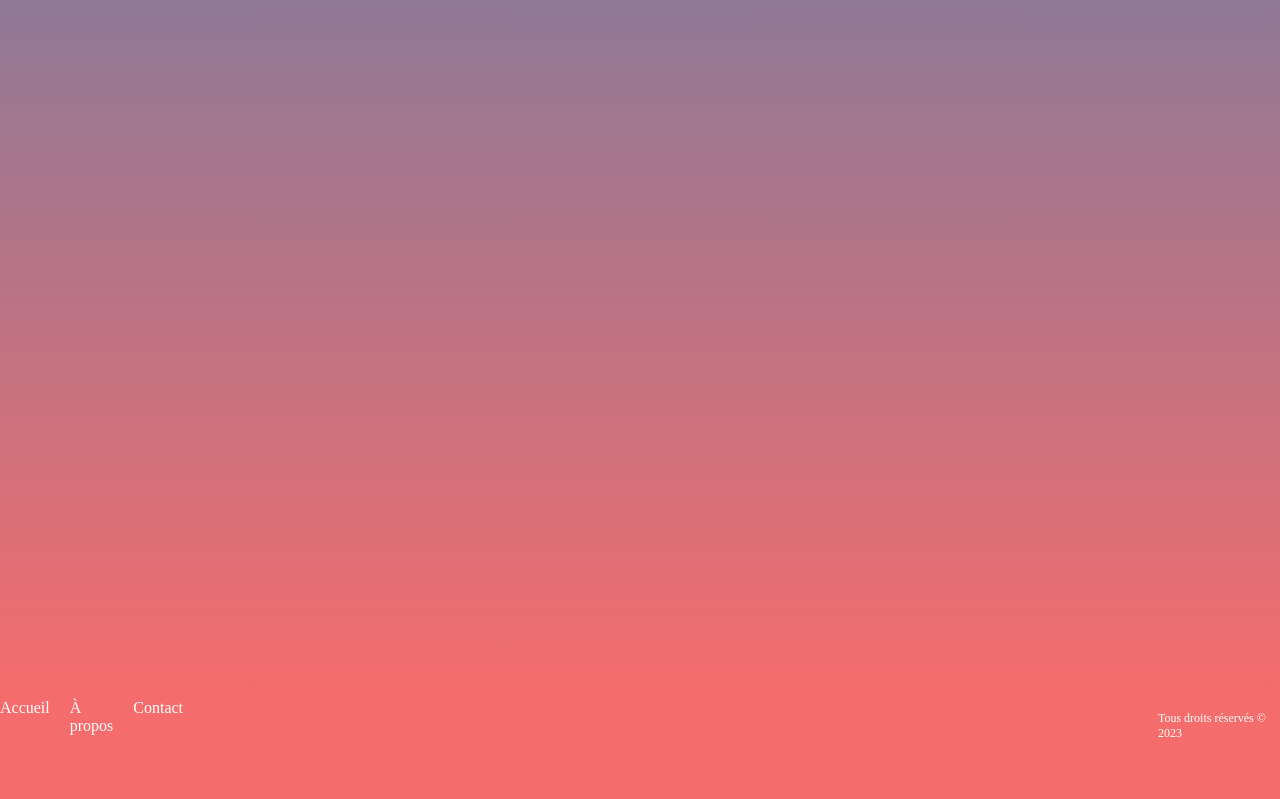
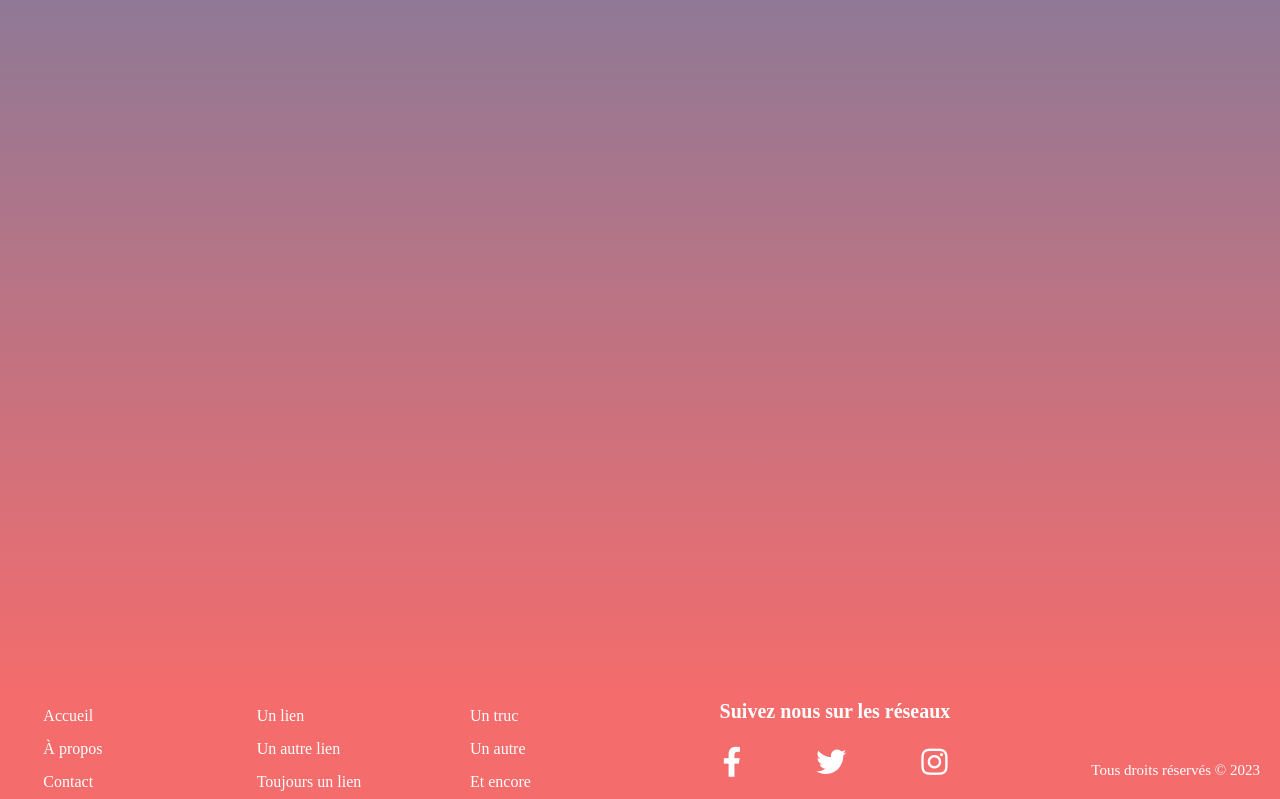
Before and after one commit to Makhnov/FUZZYTALES, a PHP site: page /FUZZYTALES/mvc/controller/index.php in a window 1280 px wide. Shown: the part 1426-2225 px from the top of the page. Run offline with PHP 8.4, Linux system fonts and the light colour scheme; data that the repository does not hold is empty; style sheets or scripts are compiled from the project's sources; some libraries are stand-ins or nearby versions.

Commit message:
footer ok

```diff
--- a/css/accueil.css
+++ b/css/accueil.css
@@ -70,7 +70,7 @@ header.scrolled {
   box-shadow: 0px 5px 7px rgba(0, 0, 0, 0.75);
 }
 
-nav {
+header nav {
   grid-row: 2;
   grid-column: 3;
   align-self: center;
@@ -79,7 +79,7 @@ nav {
   width: 100px;
   transform-origin: center;
 }
-nav ul {
+header nav ul {
   position: absolute;
   height: 100px;
   width: 100px;
@@ -312,23 +312,90 @@ footer {
   width: 100vw;
   background: var(--mainColor0F);
   color: #fff;
-  display: flex;
-  justify-content: space-between;
+  display: grid;
+  grid-template-columns: 50vw calc(50vw - 250px) 250px;
 }
 footer nav {
-  width: 100vw;
+  grid-row: 1;
+  grid-column: 1;
+  display: flex;
+  justify-content: center;
+  width: 50vw;
 }
 footer nav ul {
+  justify-self: center;
+  width: 16.6666666667vw;
   list-style: none;
   display: flex;
+  flex-direction: column;
 }
 footer nav ul li {
+  align-self: center;
+  margin: 0;
+  padding: 0;
+  width: 8.3333333333vw;
+  height: 33.3333333333px;
   margin-right: 20px;
 }
 footer nav ul li a {
+  margin: 0;
+  padding: 0;
+  height: 33.3333333333px;
+  display: grid;
+  align-content: center;
   color: #fff;
   text-decoration: none;
 }
+footer #social {
+  grid-row: 1;
+  grid-column: 2;
+  height: 100px;
+  width: calc(50vw - 250px);
+  display: grid;
+  grid-template-rows: 25px 75px;
+  grid-template-columns: calc(50vw - 250px);
+}
+footer #social p {
+  grid-row: 1;
+  grid-column: 1;
+  display: grid;
+  place-content: center;
+  margin: 0;
+  padding: 0;
+  height: 25px;
+  width: calc(50vw - 250px);
+  font-weight: bold;
+  font-size: 1.25rem;
+}
+footer #social .socialLink {
+  grid-row: 2;
+  grid-column: 1;
+  justify-self: center;
+  height: 75px;
+  min-width: 300px;
+  width: calc(30vw - 250px);
+  display: flex;
+  justify-content: space-around;
+  align-items: center;
+}
+footer #social .socialLink a {
+  margin: 0;
+  padding: 0;
+  color: #fff;
+}
+footer #social .socialLink a i {
+  font-size: 30px;
+}
 footer p {
-  font-size: 12px;
+  grid-row: 1;
+  grid-column: 3;
+  display: grid;
+  align-content: end;
+  justify-content: end;
+  margin: 0;
+  padding-bottom: 20px;
+  padding-right: 20px;
+  height: 80px;
+  width: 230px;
+  font-size: 15px;
 }/*# sourceMappingURL=accueil.css.map */
--- a/css/accueil.scss
+++ b/css/accueil.scss
@@ -58,7 +58,7 @@ header {
     }
 }
 
-nav {
+header nav {
     grid-row:2;
     grid-column: 3;
     align-self: center;
@@ -339,28 +339,104 @@ footer {
     width: 100vw;
     background: var(--mainColor0F);
     color: #fff;
-    display: flex;
-    justify-content: space-between;
+    display: grid;
+    grid-template-columns: 50vw calc(50vw - 250px) 250px;
 
     nav {
-        width: 100vw;
+        grid-row:1;
+        grid-column: 1;
+
+        display: flex;
+        justify-content: center;
+        width: 50vw;
 
         ul {
-        list-style: none;
-        display: flex;
+            justify-self: center;
+            width: calc(50vw / 3);
+            list-style: none;
+            display: flex;
+            flex-direction: column;
 
             li {
+                align-self: center;
+                margin:0;
+                padding:0;
+                width: calc(50vw / 6);
+                height: calc(100px / 3);
                 margin-right: 20px;
 
                 a {
+                    margin:0;
+                    padding:0;
+                    height: calc(100px / 3);
+                    display: grid;
+                    align-content: center;
+                    color: #fff;
+                    text-decoration: none;
+                }
+            }
+        }
+    }
+
+    #social {
+        grid-row:1;
+        grid-column: 2;
+
+        height:100px;
+        width: calc(50vw - 250px);
+        display:grid;
+        grid-template-rows: 25px 75px;
+        grid-template-columns:calc(50vw - 250px);
+
+        p {
+            grid-row:1;
+            grid-column:1;
+            display: grid;
+            place-content:center;
+            margin:0;
+            padding:0;
+            height: 25px;
+            width : calc(50vw - 250px);
+            font-weight: bold;
+            font-size: 1.25rem;
+        }
+
+        .socialLink {
+            grid-row:2;
+            grid-column:1;
+            justify-self: center;
+
+            height:75px;
+            min-width: 300px;
+            width: calc(30vw - 250px);
+            display: flex;
+            justify-content: space-around;
+            align-items: center;
+
+            a {
+                margin:0;
+                padding:0;
                 color: #fff;
-                text-decoration: none;
+
+                i {
+                    font-size: 30px;
                 }
             }
         }
     }
 
     p {
-        font-size: 12px;
+        grid-row:1;
+        grid-column: 3;
+
+        display: grid;
+        align-content:end;
+        justify-content: end;
+        margin:0;
+        padding-bottom: 20px;
+        padding-right: 20px;
+        height: 80px;
+        width : 230px;
+        font-size: 15px;
     }
 }
--- a/mvc/vue/accueil.php
+++ b/mvc/vue/accueil.php
@@ -14,6 +14,10 @@
     <link rel="stylesheet" href="../../css/book.css">
     <link rel="stylesheet" href="../../css/accueil.css">
     <link rel="icon" type="image/x-icon" href="../../divers/img/favbook.ico">
+
+    <link rel="stylesheet" href="https://use.fontawesome.com/releases/v5.13.1/css/all.css"
+        integrity="sha384-xxzQGERXS00kBmZW/6qxqJPyxW3UR0BPsL4c8ILaIWXva5kFi7TxkIIaMiKtqV1Q" crossorigin="anonymous">
+
 </head>
 
 <body onload="fuzziessssssss()">
--- a/mvc/vue/footer.php
+++ b/mvc/vue/footer.php
@@ -5,6 +5,27 @@
             <li><a href="#">À propos</a></li>
             <li><a href="#">Contact</a></li>
         </ul>
+        <ul>
+            <li><a href="#">Un lien</a></li>
+            <li><a href="#">Un autre lien</a></li>
+            <li><a href="#">Toujours un lien</a></li>
+        </ul>
+        <ul>
+            <li><a href="#">Un truc</a></li>
+            <li><a href="#">Un autre</a></li>
+            <li><a href="#">Et encore</a></li>
+        </ul>
     </nav>
+
+    <div id="social">
+        <p>Suivez nous sur les réseaux</p>
+        <div class="socialLink">
+            <a href="#"><i class="fab fa-facebook-f"></i></a>
+            <a href="#"><i class="fab fa-twitter"></i></a>
+            <a href="#"><i class="fab fa-instagram"></i></a>
+        </div>
+    </div>
+
+
     <p>Tous droits réservés &copy; 2023</p>
 </footer>
```
Also changed, not shown: 1 other file.
